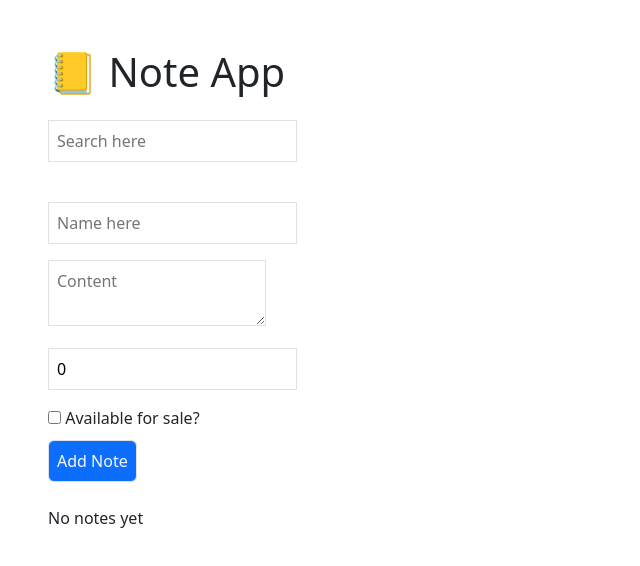
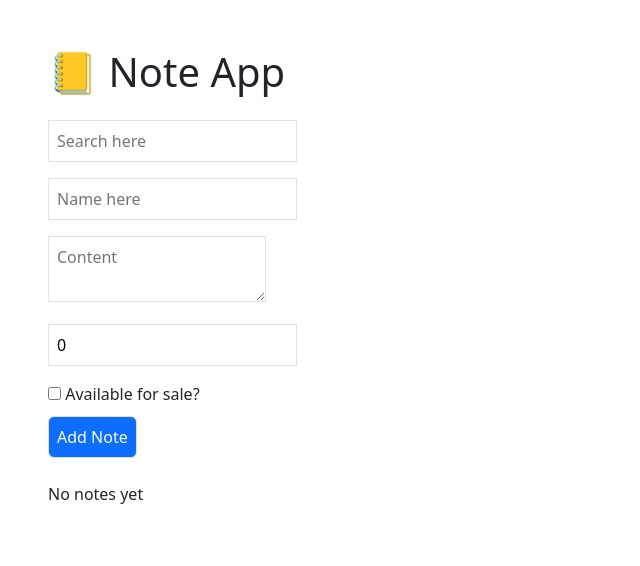
Before and after one commit to ThaiThienQuan/Note-App, a React (Vite) app: page / in a window 1280 px wide. Shown: the top 566 px of the page, without its empty margins (0-640 px from the left). Built offline with nearby package versions, Linux system fonts and the light colour scheme.

Commit message:
Fixed search note and create, delete note in NoteForm.tsx

```diff
--- a/src/Components/NoteForm.tsx
+++ b/src/Components/NoteForm.tsx
@@ -1,21 +1,21 @@
-import { useCallback, useState } from "react";
+import { useCallback, useMemo, useState } from "react";
 import type { Note } from "../types/note";
 import { v4 as uuidv4 } from "uuid";
 interface Props {
-  search: "";
-  setsearch:()=>void
+  search: string;
+  setsearch: React.Dispatch<React.SetStateAction<string>>;
   addNote: (note: Note) => void;
 }
-export default function NoteForm({ addNote, search ,setsearch}: Props) {
+export default function NoteForm({ addNote, search, setsearch }: Props) {
   const [dataform, setdataform] = useState({
     title: "",
     content: "",
     price: 0,
     available: false,
   });
-  const handleSearch=(e)=>{
+  const handleSearch = useCallback((e) => {
     setsearch(e.target.value);
-  }
+  }, []);
   const handleChange = useCallback((e) => {
     const { name, value, type, checked } = e.target;
     setdataform((prev) => ({
@@ -23,7 +23,7 @@ export default function NoteForm({ addNote, search ,setsearch}: Props) {
       [name]: type == "checkbox" ? checked : value,
     }));
   }, []);
-  const handleSubmit = useCallback((e) => {
+  const handleSubmit = (e) => {
     e.preventDefault();
     if (!dataform.title.trim() || !dataform.content.trim()) return;
 
@@ -37,19 +37,19 @@ export default function NoteForm({ addNote, search ,setsearch}: Props) {
     };
     addNote(newNote);
     setdataform({ title: "", content: "", price: 0, available: false });
-  }, []);
+  };
+  const hadn=()=>{};
 
   return (
     <>
-    <input
+      <form onSubmit={handleSubmit} className="mb-4">
+        <input
           className={`p-2 mb-3 border`}
           type="text"
           value={search}
           placeholder="Search here"
           onChange={handleSearch}
         />
-      <form onSubmit={handleSubmit} className="mb-4">
-
         <br />
         <input
           className={`p-2 mb-3 border`}
--- a/src/Components/NoteList.tsx
+++ b/src/Components/NoteList.tsx
@@ -3,7 +3,7 @@ import type { Note } from "../types/note";
 interface Props {
   notes: Note[];
   deleteNote: (id: string) => void;
-  filterNote: (title:string) => void;
+  filterNote: Note[];
 
 }
 
```
